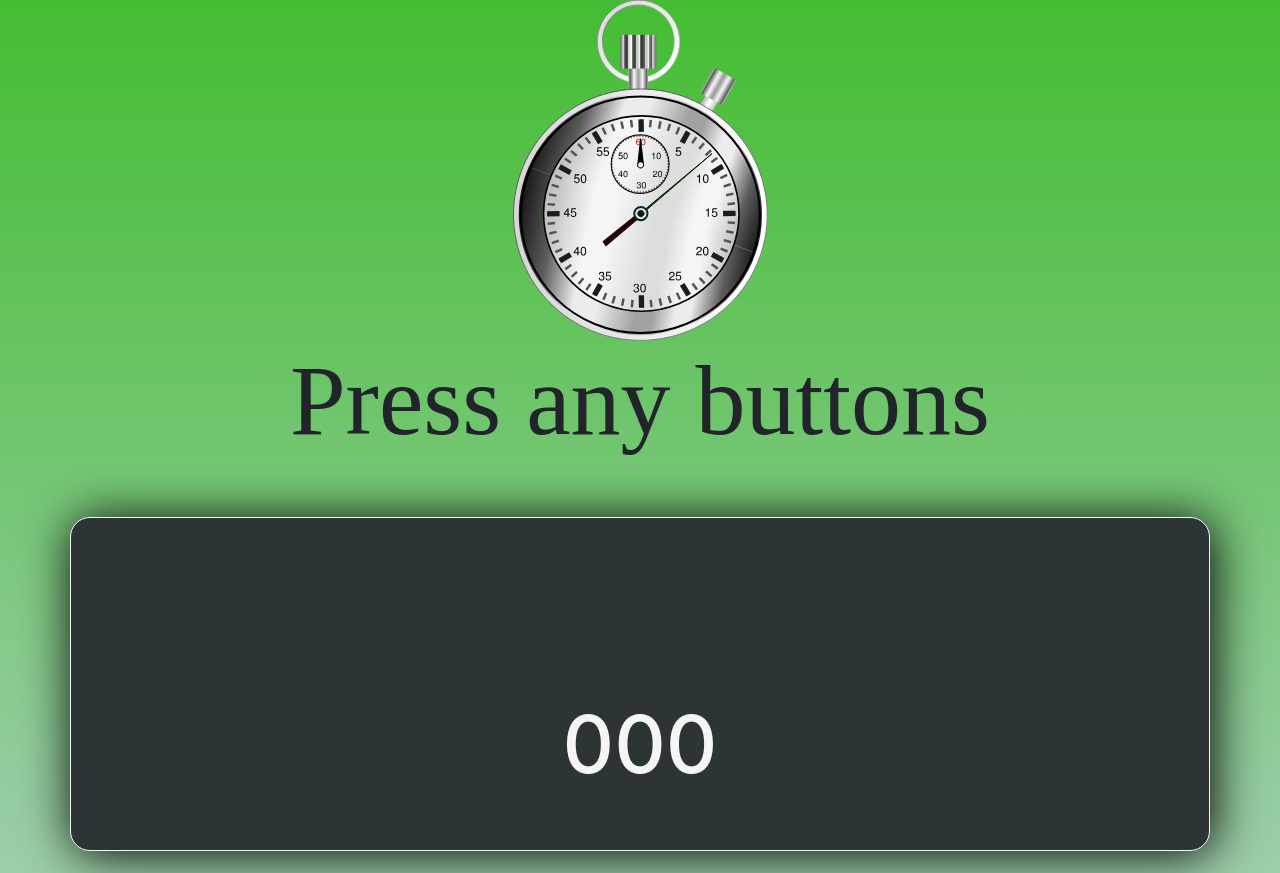
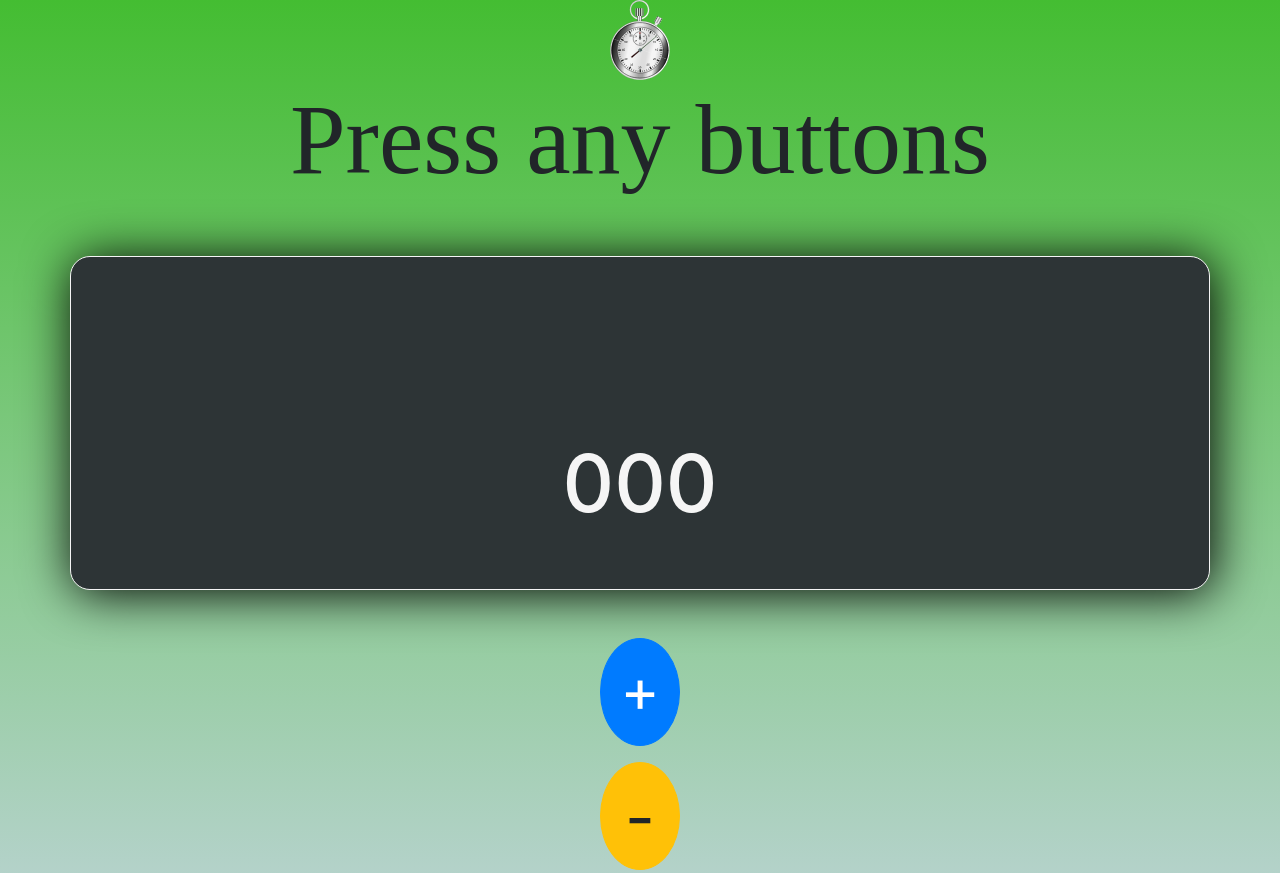
Before and after one commit to Issam57/compteurPersonnes, a plain HTML site: page index.html in a window 1280 px wide. Shown: the top 873 px of the page. Drawn offline with nearby package versions, Linux system fonts and the light colour scheme; a web font is replaced by a local one.

Commit message:
modification taille image

```diff
--- a/style.css
+++ b/style.css
@@ -20,6 +20,10 @@ body {
 h1 {
     font-family: Oliver;
     font-size: 100px!important;
+}
+svg{
+    width: 80px;
+    height: 80px;
 }
 
 .image {
```
